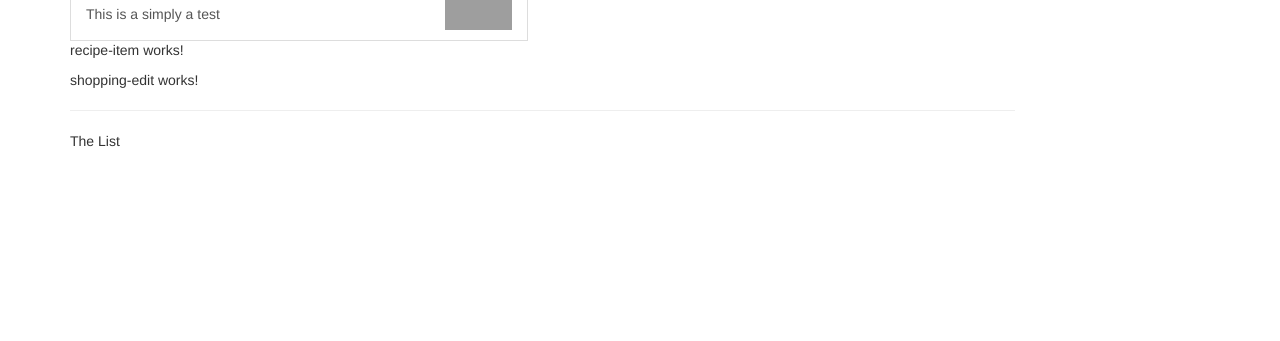
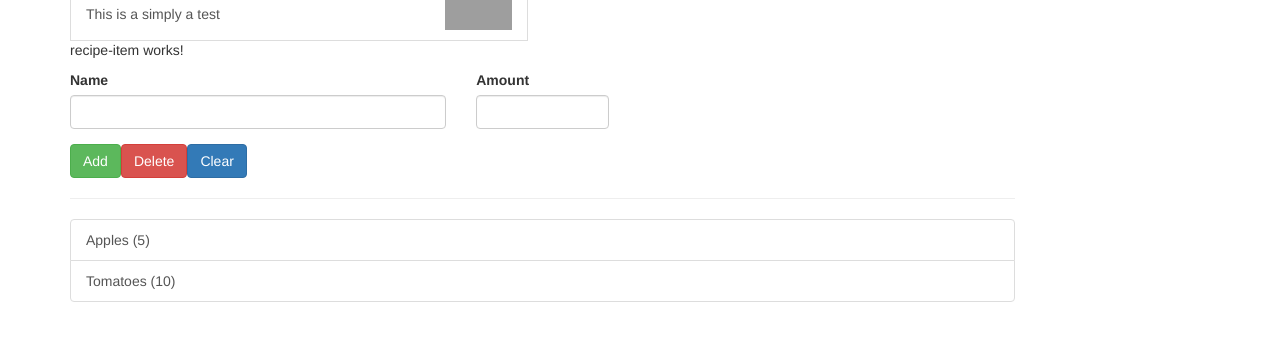
Before and after one commit to YuckiestPenguin/symmetrical-octo-couscous, an Angular app: page / in a window 1280 px wide. Shown: the part 249-590 px from the top of the page. Built offline with nearby package versions, Linux system fonts and the light colour scheme; grey boxes are pictures that could not be loaded.

Commit message:
basic part done

```diff
--- /dev/null
+++ b/src/app/shared/ingredient.model.ts
@@ -0,0 +1,4 @@
+export class Ingredient {
+  constructor(public name: string, public amount: number) {
+  }
+}
--- a/src/app/shopping-list/shopping-edit/shopping-edit.component.html
+++ b/src/app/shopping-list/shopping-edit/shopping-edit.component.html
@@ -1,3 +1,26 @@
-<p>
-  shopping-edit works!
-</p>
+<div class="row">
+  <div class="col-xs-12">
+    <form>
+      <div class="row">
+
+        <div class="col-sm-5 form-group">
+          <label for="name">Name</label>
+          <input type="text" id="name" class="form-control">
+        </div>
+
+        <div class="col-sm-2 form-group">
+          <label for="amount">Amount</label>
+          <input type="number" id="amount" class="form-control"></div>
+      </div>
+
+      <div class="row">
+        <div class="col-xs-12">
+          <button class="btn btn-success" type="submit">Add</button>
+          <button class="btn btn-danger" type="button">Delete</button>
+          <button class="btn btn-primary" type="button">Clear</button>
+        </div>
+      </div>
+
+    </form>
+  </div>
+</div>
--- a/src/app/shopping-list/shopping-list.component.html
+++ b/src/app/shopping-list/shopping-list.component.html
@@ -2,6 +2,8 @@
   <div class="col-xs-10">
     <app-shopping-edit></app-shopping-edit>
     <hr>
-    <p>The List</p>
+    <ul class="list-group">
+      <a style="cursor: pointer" class="list-group-item" *ngFor="let ingredient of ingredients">{{ingredient.name}} ({{ingredient.amount}})</a>
+    </ul>
   </div>
 </div>
--- a/src/app/shopping-list/shopping-list.component.ts
+++ b/src/app/shopping-list/shopping-list.component.ts
@@ -1,4 +1,5 @@
 import { Component, OnInit } from '@angular/core';
+import { Ingredient } from '../shared/ingredient.model';
 
 @Component({
   selector: 'app-shopping-list',
@@ -6,7 +7,10 @@
   styleUrls: ['./shopping-list.component.css']
 })
 export class ShoppingListComponent implements OnInit {
-
+  ingredients: Ingredient[] = [
+    new Ingredient('Apples', 5),
+    new Ingredient('Tomatoes', 10)
+  ];
   constructor() { }
 
   ngOnInit() {
```
